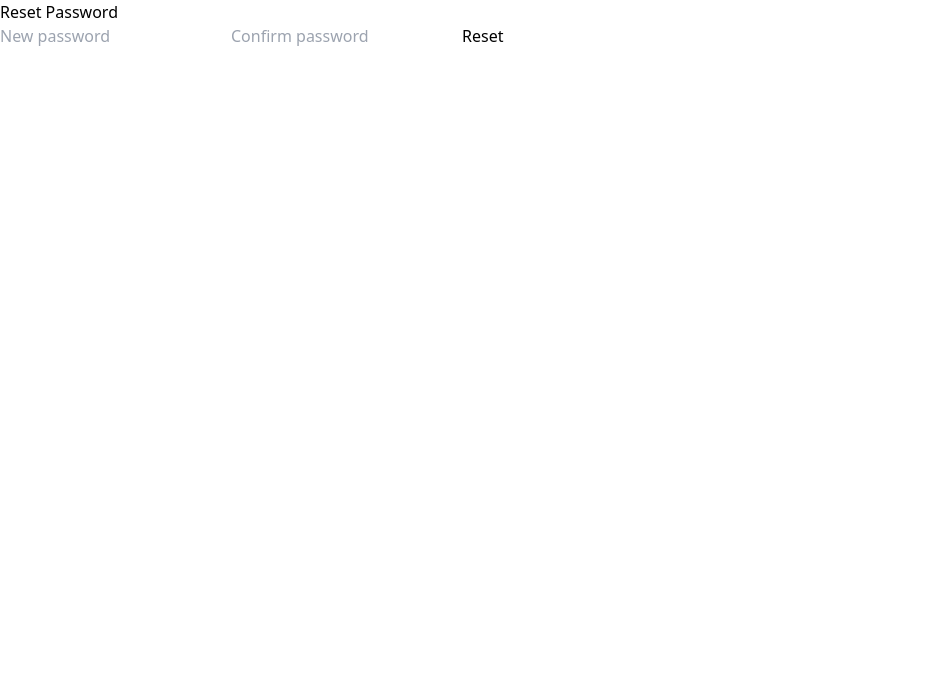
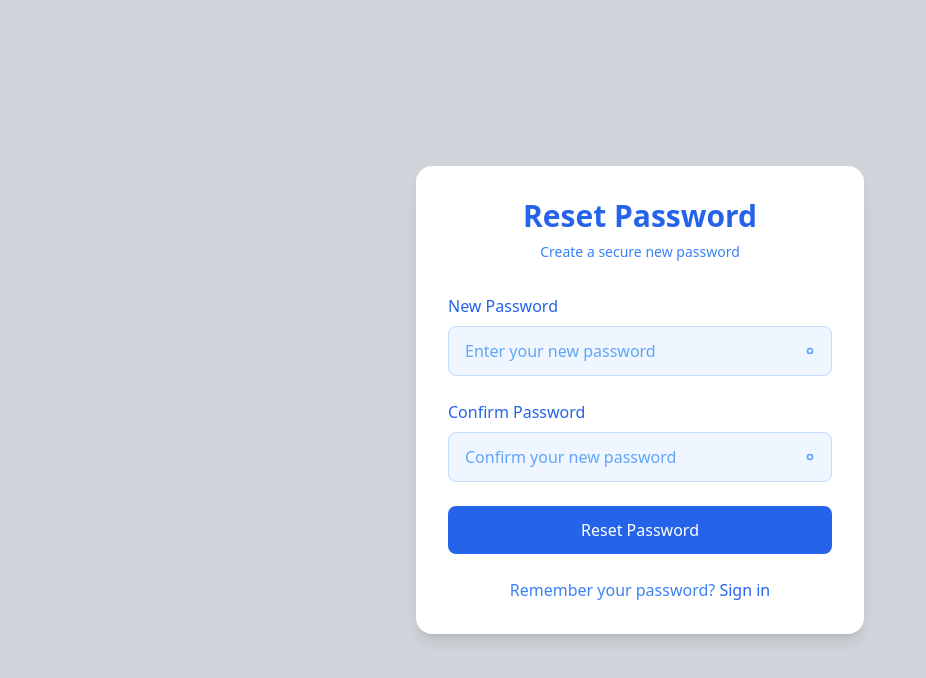
Before and after one commit to Kavisheak/InternSpark2.2, a React (Vite) app: page /reset-password in a window 1280 px wide. Shown: the top 678 px of the page, without its empty margins (0-926 px from the left). Built offline with nearby package versions, Linux system fonts and the light colour scheme.

Commit message:
reset password and forget password pages

```diff
--- a/src/Components/Login_Register/AuthPage.jsx
+++ b/src/Components/Login_Register/AuthPage.jsx
@@ -1,13 +1,38 @@
 import React, { useState, useEffect } from 'react';
+import { useNavigate } from 'react-router-dom';   // 👈 to redirect
+import axios from 'axios';
 import LoginPage from './LoginPage';
 import RegisterPage from './RegisterPage';
 
 const AuthPage = ({ initialIsLogin = true }) => {
   const [isLogin, setIsLogin] = useState(initialIsLogin);
+  const navigate = useNavigate();
 
   useEffect(() => {
     setIsLogin(initialIsLogin);
   }, [initialIsLogin]);
+
+  // ✅ Auto-login check (remember me)
+  useEffect(() => {
+    axios
+      .get("http://localhost/InternBackend/api/checkRemember.php", {
+        withCredentials: true,
+      })
+      .then((res) => {
+        if (res.data.loggedIn) {
+          // Store user in localStorage
+          localStorage.setItem("user", JSON.stringify(res.data));
+
+          // Redirect based on role
+          if (res.data.role === "student") navigate("/student");
+          else if (res.data.role === "company") navigate("/company");
+          else if (res.data.role === "admin") navigate("/admin");
+        }
+      })
+      .catch((err) => {
+        console.error("Auto-login check failed", err);
+      });
+  }, [navigate]);
 
   const handleNavigateToRegisterPage = () => setIsLogin(false);
   const handleNavigateToLoginPage = () => setIsLogin(true);
--- a/src/Components/Login_Register/ResetPasswordPage.jsx
+++ b/src/Components/Login_Register/ResetPasswordPage.jsx
@@ -1,36 +1,24 @@
 import React, { useState } from "react";
-import { useSearchParams } from "react-router-dom";
-import axios from "axios";
 
 const ResetPassword = () => {
-  const [params] = useSearchParams();
-  const token = params.get("token");
+  // In a real app, you'd get the token from URL params
+  const token = "demo-token";
 
   const [password, setPassword] = useState("");
   const [confirm, setConfirm] = useState("");
   const [message, setMessage] = useState("");
   const [error, setError] = useState("");
   const [strength, setStrength] = useState({ label: "", color: "" });
+  const [showPassword, setShowPassword] = useState(false);
+  const [showConfirm, setShowConfirm] = useState(false);
 
-  // ✅ Password strength rules
   const validatePassword = (pwd) => {
-    const minLength = /.{8,}/;
-    const upper = /[A-Z]/;
-    const lower = /[a-z]/;
-    const number = /[0-9]/;
-    const special = /[@$!%*?&]/;
+    const tests = [/.{8,}/, /[A-Z]/, /[a-z]/, /[0-9]/, /[@$!%*?&]/];
+    const score = tests.reduce((acc, test) => acc + test.test(pwd), 0);
 
-    let score = 0;
-    if (minLength.test(pwd)) score++;
-    if (upper.test(pwd)) score++;
-    if (lower.test(pwd)) score++;
-    if (number.test(pwd)) score++;
-    if (special.test(pwd)) score++;
-
-    if (score <= 2) return { label: "Weak", color: "red" };
-    if (score === 3 || score === 4) return { label: "Medium", color: "orange" };
-    if (score === 5) return { label: "Strong", color: "green" };
-    return { label: "", color: "" };
+    if (score <= 2) return { label: "Weak", color: "text-red-500" };
+    if (score <= 4) return { label: "Medium", color: "text-yellow-500" };
+    return { label: "Strong", color: "text-green-500" };
   };
 
   const handlePasswordChange = (pwd) => {
@@ -54,41 +42,117 @@ const ResetPassword = () => {
     setError("");
 
     try {
-      const res = await axios.post("http://localhost/InternBackend/api/reset_password.php", { token, password });
-      setMessage(res.data.message);
+      // In a real app, you'd make an API call here
+      console.log("Resetting password with token:", token, "and password:", password);
+      setMessage("Password reset successful!");
     } catch {
       setMessage("Error resetting password.");
     }
   };
 
   return (
-    <div className="reset-container">
-      <h2>Reset Password</h2>
-      <form onSubmit={handleSubmit}>
-        <input
-          type="password"
-          value={password}
-          onChange={(e) => handlePasswordChange(e.target.value)}
-          placeholder="New password"
-          required
-        />
-        {strength.label && (
-          <p style={{ color: strength.color }}>Strength: {strength.label}</p>
+    <div className="min-h-screen bg-gray-300 flex items-center justify-center p-4">
+      <div className="w-full max-w-md bg-white rounded-2xl shadow-lg p-8">
+        <div className="text-center mb-8">
+          <h1 className="text-3xl font-semibold text-blue-600 mb-2">Reset Password</h1>
+          <p className="text-blue-500 text-sm">Create a secure new password</p>
+        </div>
+
+        <div className="space-y-6">
+          <div>
+            <label className="block text-blue-600 font-medium mb-2">New Password</label>
+            <div className="relative">
+              <input
+                type={showPassword ? "text" : "password"}
+                value={password}
+                onChange={(e) => handlePasswordChange(e.target.value)}
+                placeholder="Enter your new password"
+                className="w-full px-4 py-3 bg-blue-50 border border-blue-200 rounded-lg text-blue-600 placeholder-blue-400 focus:outline-none focus:ring-2 focus:ring-blue-500 focus:border-transparent"
+              />
+              <button
+                type="button"
+                onClick={() => setShowPassword(!showPassword)}
+                className="absolute right-3 top-1/2 transform -translate-y-1/2 text-blue-400 hover:text-blue-600"
+              >
+                <svg className="w-5 h-5" fill="none" stroke="currentColor" viewBox="0 0 24 24">
+                  {showPassword ? (
+                    <path strokeLinecap="round" strokeLinejoin="round" strokeWidth={2} d="M13.875 18.825A10.05 10.05 0 0112 19c-4.478 0-8.268-2.943-9.543-7a9.97 9.97 0 011.563-3.029m5.858.908a3 3 0 114.243 4.243M9.878 9.878l4.242 4.242M9.878 9.878L8.464 8.464M9.878 9.878a3 3 0 014.243 4.243m4.242-4.242L21 12c-1.274 4.057-5.064 7-9.542 7m-4.243-4.242L8.464 15.536M16.122 14.122L21 12" />
+                  ) : (
+                    <path strokeLinecap="round" strokeLinejoin="round" strokeWidth={2} d="M15 12a3 3 0 11-6 0 3 3 0 016 0z" />
+                  )}
+                </svg>
+              </button>
+            </div>
+            {strength.label && (
+              <div className="flex items-center justify-between mt-2">
+                <span className={`text-sm font-medium ${strength.color}`}>
+                  Password strength: {strength.label}
+                </span>
+                <div className="flex space-x-1">
+                  {[1,2,3].map((i) => (
+                    <div key={i} className={`w-2 h-2 rounded-full ${
+                      strength.label === "Strong" ? "bg-green-500" :
+                      strength.label === "Medium" && i <= 2 ? "bg-yellow-500" :
+                      strength.label === "Weak" && i === 1 ? "bg-red-500" : "bg-gray-300"
+                    }`} />
+                  ))}
+                </div>
+              </div>
+            )}
+          </div>
+
+          <div>
+            <label className="block text-blue-600 font-medium mb-2">Confirm Password</label>
+            <div className="relative">
+              <input
+                type={showConfirm ? "text" : "password"}
+                value={confirm}
+                onChange={(e) => setConfirm(e.target.value)}
+                placeholder="Confirm your new password"
+                className="w-full px-4 py-3 bg-blue-50 border border-blue-200 rounded-lg text-blue-600 placeholder-blue-400 focus:outline-none focus:ring-2 focus:ring-blue-500 focus:border-transparent"
+              />
+              <button
+                type="button"
+                onClick={() => setShowConfirm(!showConfirm)}
+                className="absolute right-3 top-1/2 transform -translate-y-1/2 text-blue-400 hover:text-blue-600"
+              >
+                <svg className="w-5 h-5" fill="none" stroke="currentColor" viewBox="0 0 24 24">
+                  {showConfirm ? (
+                    <path strokeLinecap="round" strokeLinejoin="round" strokeWidth={2} d="M13.875 18.825A10.05 10.05 0 0112 19c-4.478 0-8.268-2.943-9.543-7a9.97 9.97 0 011.563-3.029m5.858.908a3 3 0 114.243 4.243M9.878 9.878l4.242 4.242M9.878 9.878L8.464 8.464M9.878 9.878a3 3 0 014.243 4.243m4.242-4.242L21 12c-1.274 4.057-5.064 7-9.542 7m-4.243-4.242L8.464 15.536M16.122 14.122L21 12" />
+                  ) : (
+                    <path strokeLinecap="round" strokeLinejoin="round" strokeWidth={2} d="M15 12a3 3 0 11-6 0 3 3 0 016 0z" />
+                  )}
+                </svg>
+              </button>
+            </div>
+          </div>
+
+          <button
+            type="button"
+            onClick={handleSubmit}
+            className="w-full bg-blue-600 text-white py-3 px-6 rounded-lg font-medium hover:bg-blue-700 transition-colors duration-200"
+          >
+            Reset Password
+          </button>
+        </div>
+
+        {error && (
+          <div className="mt-4 p-3 rounded-lg bg-red-50 border border-red-200">
+            <p className="text-red-600 text-sm text-center">{error}</p>
+          </div>
         )}
 
-        <input
-          type="password"
-          value={confirm}
-          onChange={(e) => setConfirm(e.target.value)}
-          placeholder="Confirm password"
-          required
-        />
+        {message && (
+          <div className="mt-4 p-3 rounded-lg bg-green-50 border border-green-200">
+            <p className="text-green-600 text-sm text-center">{message}</p>
+          </div>
+        )}
 
-        <button type="submit">Reset</button>
-      </form>
-
-      {error && <p style={{ color: "red" }}>{error}</p>}
-      {message && <p style={{ color: "green" }}>{message}</p>}
+        <div className="text-center mt-6">
+          <span className="text-blue-500">Remember your password? </span>
+          <a href="#" className="text-blue-600 font-medium hover:underline">Sign in</a>
+        </div>
+      </div>
     </div>
   );
 };
```
Also changed, not shown: src/Components/Login_Register/LoginPage.jsx (line endings or trailing spaces).
